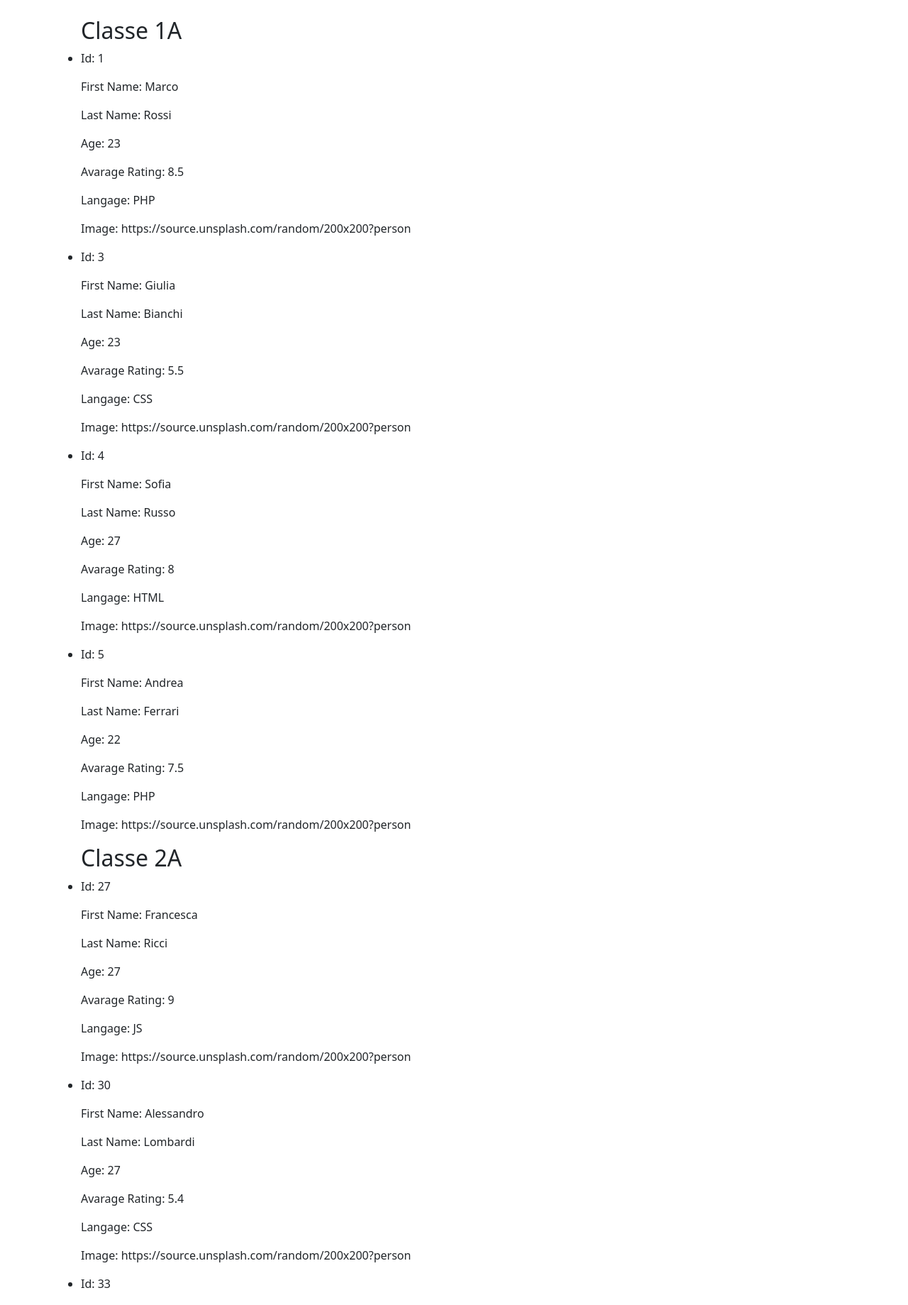
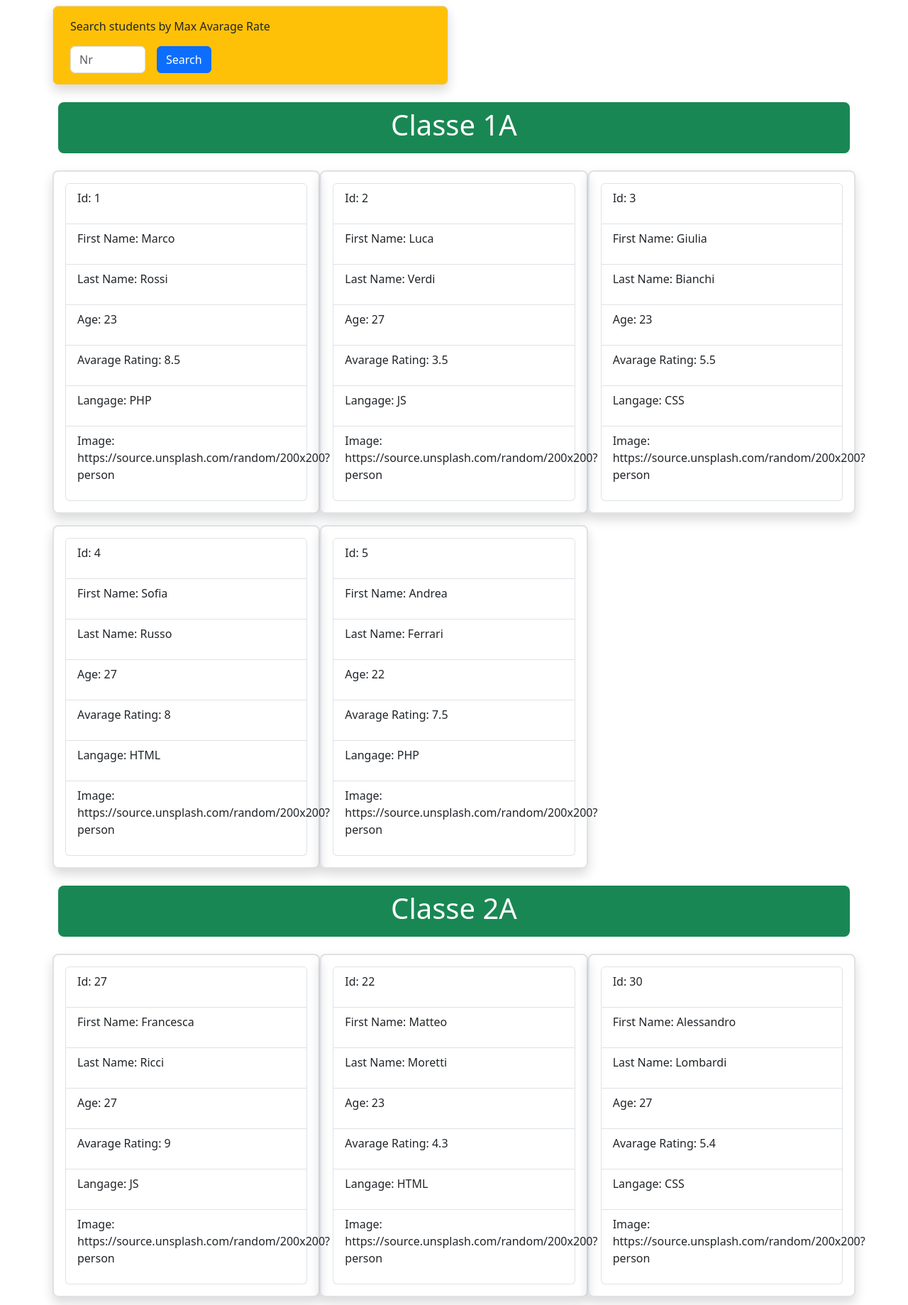
Before and after one commit to orsoli/php-snacks-b1, a PHP site: page / in a window 1280 px wide. Shown: the top 1839 px of the page at 71% size. Run offline with PHP 8.4, Linux system fonts and the light colour scheme; some libraries are stand-ins or nearby versions.

Commit message:
Completed snack 4C

```diff
--- a/snack-4/index.php
+++ b/snack-4/index.php
@@ -237,7 +237,6 @@ $classi = [
     ],
 ];
 
-
 ?>
 
 <!DOCTYPE html>
@@ -265,7 +264,10 @@ $classi = [
 <body>
     <!-- Container  -->
     <div class='container mx-auto py-4'>
-        <?php if(isset($classi) && !empty($classi)) { ?>
+
+
+        <!-- ----   Comented 4-B -------  -->
+        <!-- <?php if(isset($classi) && !empty($classi)) { ?>
             <?php foreach($classi as $key=>$details){ ?>
                 <ul>
                     <h2>
@@ -286,6 +288,62 @@ $classi = [
                             <?php } ?>
                         </ul>
                         <?php } ?>
+                        <?php } ?> -->
+        <!-- ----   Comented 4-B -------  -->
+
+        <!-- Search form  -->
+        <form class="row bg-warning border border-1 rounded-3 shadow w-50 px-3 g-3" action="" method="get">
+            <label for="avarageRate">Search students by Max Avarage Rate</label>
+            <div class="col-auto">
+                <input type="number" class="form-control" name="avarageRate" id="avarageRate" min="1" max="10"
+                    placeholder="Nr">
+            </div>
+            <div class="col-auto">
+                <button type="submit" class="btn btn-primary mb-3">Search</button>
+            </div>
+        </form>
+
+        <!-- All Classes and card students  -->
+        <?php foreach($classi as $className => $students){ ?>
+        <!-- Class Name  -->
+        <div class="title bg-success text-center text-white rounded-3 p-2 my-4">
+            <h1>
+                <?= $className ?>
+            </h1>
+        </div>
+        <!-- Students cards  -->
+        <div class="row row-cols-1 row-cols-md-2 row-cols-lg-3 g-3">
+            <?php foreach($students as $infoStudent) {?>
+            <?php if(!isset($_GET["avarageRate"]) || !is_numeric($_GET["avarageRate"]) || $infoStudent["voto_medio"] < $_GET["avarageRate"]){  ?>
+            <div class="col border border-2 rounded-3 shadow p-3">
+                <ul class="list-group">
+                    <li class="list-group-item">
+                        <p>Id: <?= $infoStudent["id"] ?></p>
+                    </li>
+                    <li class="list-group-item">
+                        <p>First Name: <?= $infoStudent["nome"] ?></p>
+                    </li>
+                    <li class="list-group-item">
+                        <p>Last Name: <?= $infoStudent["cognome"] ?></p>
+                    </li>
+                    <li class="list-group-item">
+                        <p>Age: <?= $infoStudent["anni"] ?></p>
+                    </li>
+                    <li class="list-group-item">
+                        <p>Avarage Rating: <?= $infoStudent["voto_medio"] ?></p>
+                    </li>
+                    <li class="list-group-item">
+                        <p>Langage: <?= $infoStudent["linguaggio_preferito"] ?></p>
+                    </li>
+                    <li class="list-group-item">
+                        <p>Image: <?= $infoStudent["immagine"] ?></p>
+                    </li>
+                </ul>
+            </div>
+
+            <?php } ?>
+            <?php } ?>
+        </div>
         <?php } ?>
 
     </div>
```
Also changed, not shown: snack-4/README.md. Lines whose indentation alone changed are shown as unchanged.
